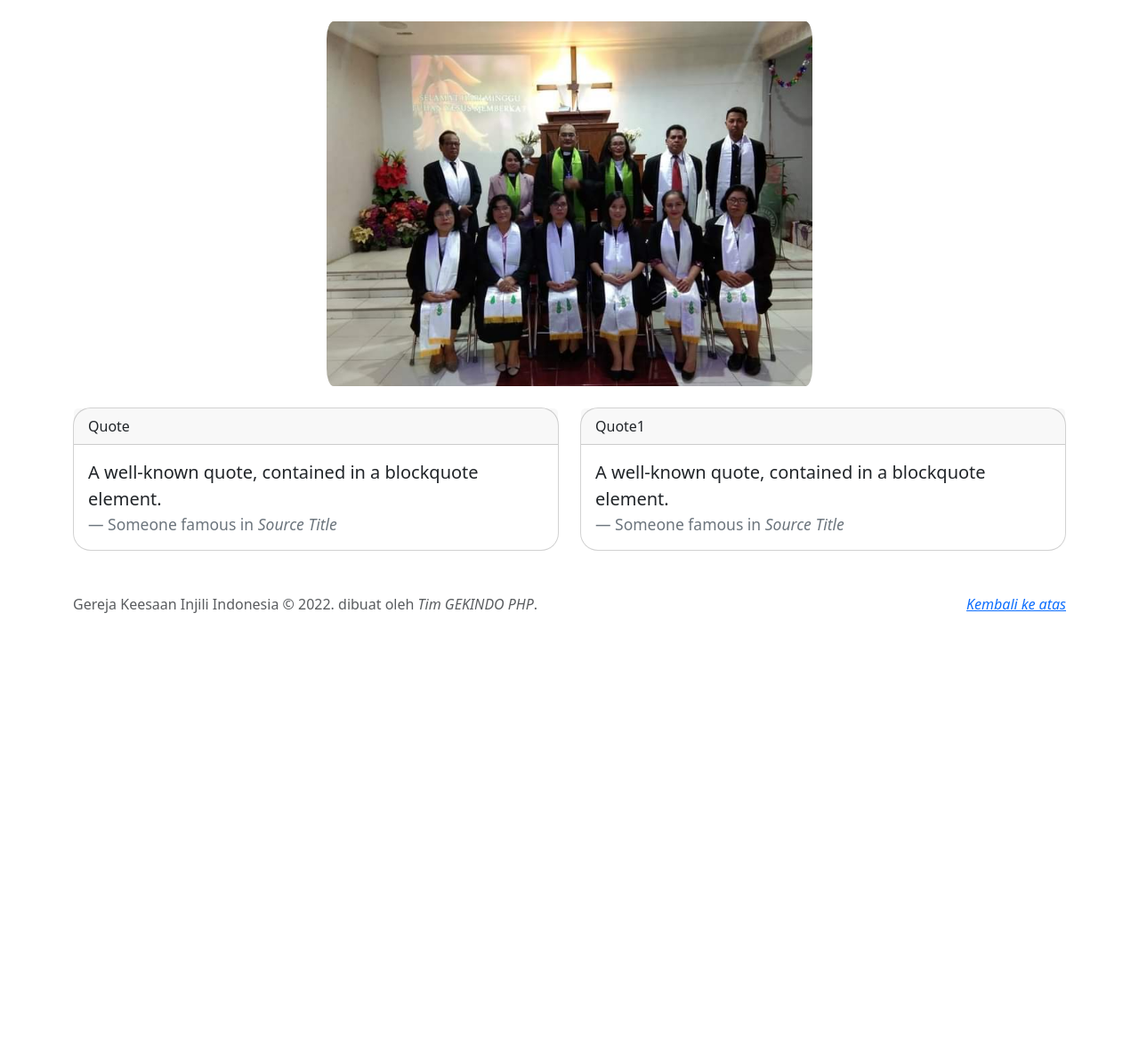
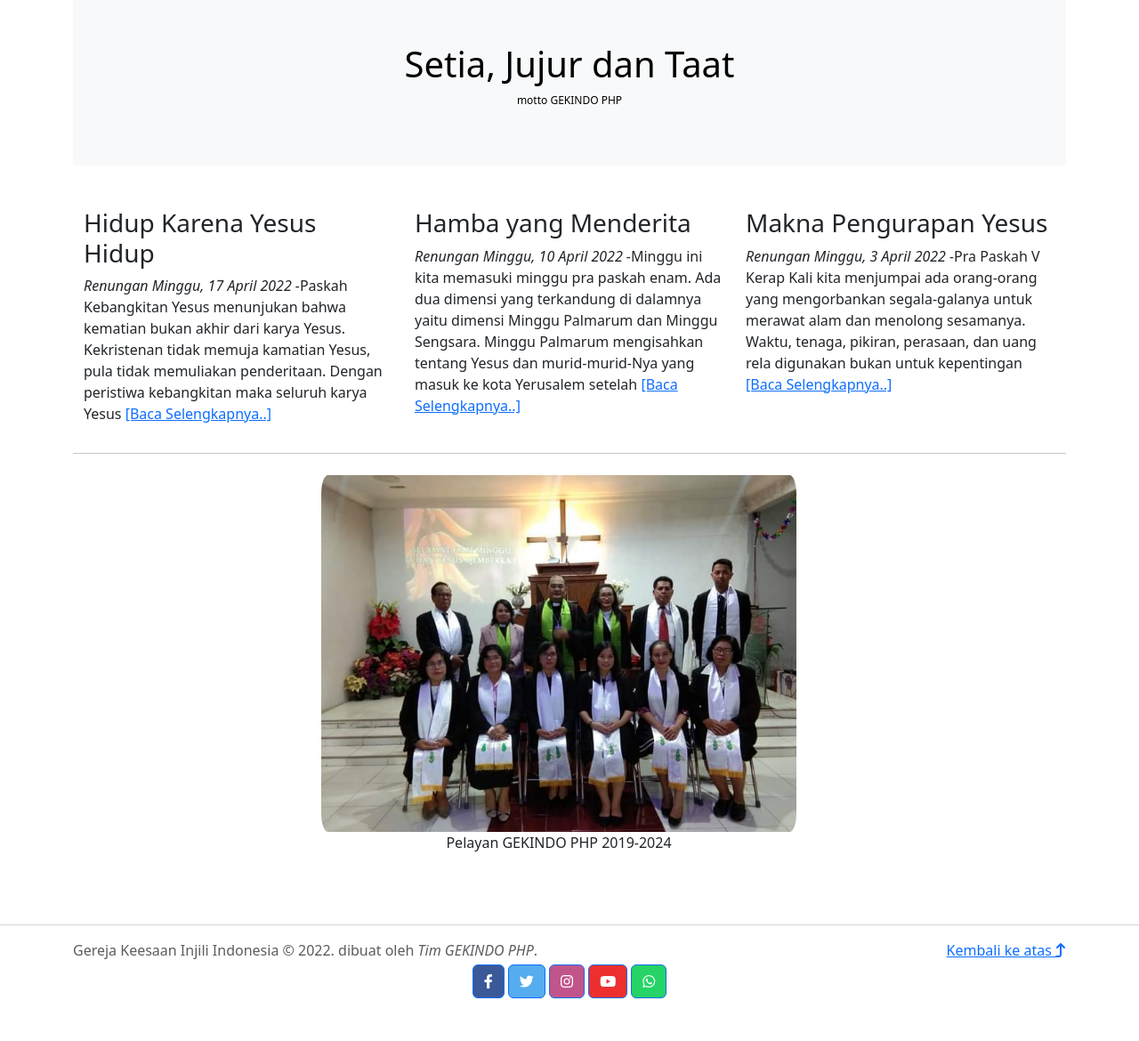
Before and after one commit to nyderetna/gekindo, a CodeIgniter 4 app: template app/Views/home.php in a window 1280 px wide. Shown: the part 136-1306 px from the top of the page at 89% size. Before the commit the page ends 825 px from the top, so only its background shows below. Run offline with PHP 8.4 and a stand-in for CodeIgniter, Linux system fonts and the light colour scheme; the template is opened without the code that fills it, so the values that code supplies are empty; some libraries are stand-ins or nearby versions.

Commit message:
upd home, rek, template

```diff
--- a/app/Views/home.php
+++ b/app/Views/home.php
@@ -2,36 +2,32 @@
 
 <?= $this->section('content'); ?>
 <div class="container">
-	<div class="row mt-4" style="justify-content: center;">
-		<img src="assets/img/majelis.jpeg" class="img-fluid w-50" style="border-radius: 20px;">
+
+	<div class="container-fluid p-5 bg-light text-black text-center">
+		<h1>Setia, Jujur dan Taat</h1>
+		<p style="font-size: 9pt;">motto GEKINDO PHP</p>
 	</div>
-	<div class="row mt-4 mb-8">
-		<div class="col-md-6">
-			<div class="card" style="border-radius: 20px;">
-				<div class="card-header">
-					Quote
-				</div>
-				<div class="card-body">
-					<blockquote class="blockquote mb-0">
-						<p>A well-known quote, contained in a blockquote element.</p>
-						<footer class="blockquote-footer">Someone famous in <cite title="Source Title">Source Title</cite></footer>
-					</blockquote>
-				</div>
+
+	<div class="container mt-5">
+		<div class="row">
+			<div class="col-sm-4">
+				<h3>Hidup Karena Yesus Hidup</h3>
+				<p><span style="font-style: italic;">Renungan Minggu, 17 April 2022 -</span>Paskah Kebangkitan Yesus menunjukan bahwa kematian bukan akhir dari karya Yesus. Kekristenan tidak memuja kamatian Yesus, pula tidak memuliakan penderitaan. Dengan peristiwa kebangkitan maka seluruh karya Yesus <span><a href="#">[Baca Selengkapnya..]</a> </span> </p>
 			</div>
-		</div>
-		<div class="col-md-6">
-			<div class="card" style="border-radius: 20px;">
-				<div class="card-header">
-					Quote1
-				</div>
-				<div class="card-body">
-					<blockquote class="blockquote mb-0">
-						<p>A well-known quote, contained in a blockquote element.</p>
-						<footer class="blockquote-footer">Someone famous in <cite title="Source Title">Source Title</cite></footer>
-					</blockquote>
-				</div>
+			<div class="col-sm-4">
+				<h3>Hamba yang Menderita</h3>
+				<p><span style="font-style: italic;">Renungan Minggu, 10 April 2022 -</span>Minggu ini kita memasuki minggu pra paskah enam. Ada dua dimensi yang terkandung di dalamnya yaitu dimensi Minggu Palmarum dan Minggu Sengsara. Minggu Palmarum mengisahkan tentang Yesus dan murid-murid-Nya yang masuk ke kota Yerusalem setelah <span><a href="#">[Baca Selengkapnya..]</a> </span> </p>
+			</div>
+			<div class="col-sm-4">
+				<h3>Makna Pengurapan Yesus</h3>
+				<p><span style="font-style: italic;">Renungan Minggu, 3 April 2022 -</span>Pra Paskah V Kerap Kali kita menjumpai ada orang-orang yang mengorbankan segala-galanya untuk merawat alam dan menolong sesamanya. Waktu, tenaga, pikiran, perasaan, dan uang rela digunakan bukan untuk kepentingan <span><a href="#">[Baca Selengkapnya..]</a> </span> </p>
 			</div>
 		</div>
 	</div>
+	<hr>
+	<div class="row mt-4" style="width:100%; justify-content: center; text-align: center;">
+		<img src="assets/img/majelis.jpeg" class="img-fluid w-50" style="border-radius: 20px;">
+		<p>Pelayan GEKINDO PHP 2019-2024</p>
+	</div>
 </div>
 <?= $this->endSection(); ?>
--- a/app/Views/layouts/template.php
+++ b/app/Views/layouts/template.php
@@ -19,6 +19,9 @@
 
     <!-- Custom styles for this template -->
     <!-- <link href="navbar-top-fixed.css" rel="stylesheet"> -->
+
+    <!-- Fontawesome -->
+    <link rel="stylesheet" href="https://cdnjs.cloudflare.com/ajax/libs/font-awesome/6.1.1/css/all.min.css" integrity="sha512-KfkfwYDsLkIlwQp6LFnl8zNdLGxu9YAA1QvwINks4PhcElQSvqcyVLLD9aMhXd13uQjoXtEKNosOWaZqXgel0g==" crossorigin="anonymous" referrerpolicy="no-referrer" />
 </head>
 
 <body>
@@ -62,11 +65,28 @@
     <?= $this->renderSection('content'); ?>
 
     <footer class="text-muted py-5">
+        <hr>
         <div class="container">
             <p class="float-end mb-1">
-                <a href="#"><u><i>Kembali ke atas</u></i></a>
+                <a href="#">Kembali ke atas <i class="fa fa-arrow-turn-up"></i></a>
             </p>
             <p class="mb-1">Gereja Keesaan Injili Indonesia &copy; 2022. dibuat oleh <i>Tim GEKINDO PHP</i>.</p>
+        </div>
+        <div class="container text-center">
+            <!-- Facebook -->
+            <a class="btn btn-primary" style="background-color: #3b5998;" target="_blank" href="https://www.facebook.com/groups/gekindo/" role="button"><i class="fab fa-facebook-f"></i></a>
+
+            <!-- Twitter -->
+            <a class="btn btn-primary" style="background-color: #55acee;" target="_blank" href="https://twitter.com/gekindo" role="button"><i class="fab fa-twitter"></i></a>
+
+            <!-- Instagram -->
+            <a class="btn btn-primary" style="background-color: #c1558b;" href="#!" role="button"><i class="fab fa-instagram"></i></a>
+
+            <!-- Youtube -->
+            <a class="btn btn-primary" style="background-color: #ed302f;" href="#!" role="button"><i class="fab fa-youtube"></i></a>
+
+            <!-- Whatsapp -->
+            <a class="btn btn-primary" style="background-color: #25d366;" href="#!" role="button"><i class="fab fa-whatsapp"></i></a>
         </div>
     </footer>
 
--- a/app/Views/rekening.php
+++ b/app/Views/rekening.php
@@ -9,6 +9,7 @@
 				<div class="card-body">
 					<h5 class="card-title">Alamat</h5>
 					<p class="card-text">Jl. Boulevard blok I2 no.9 dan 10, RT02/RW11 Kel. Pengasinan Kec. Rawalumbu - Kota Bekasi 17115</p>
+					<p class="card-text">Email : <a href="mailto:sekretariat.php@gekindo.or.id">sekretariat.php@gekindo.or.id</a></p>
 					<a href="https://goo.gl/maps/PTPSGE7Byg3qQ5E7A" target="_blank" class="">
 						<svg xmlns="http://www.w3.org/2000/svg" viewBox="0 0 92.3 132.3" width="20px" height="20px">
 							<path fill="#1a73e8" d="M60.2 2.2C55.8.8 51 0 46.1 0 32 0 19.3 6.4 10.8 16.5l21.8 18.3L60.2 2.2z" />
@@ -17,14 +18,14 @@
 							<path fill="#fbbc04" d="M46.2 63.8c-9.8 0-17.7-7.9-17.7-17.7 0-4.3 1.5-8.3 4.1-11.3l-28 33.3c4.8 10.6 12.8 19.2 21 29.9l34.1-40.5c-3.3 3.9-8.1 6.3-13.5 6.3" />
 							<path fill="#34a853" d="M59.1 109.2c15.4-24.1 33.3-35 33.3-63 0-7.7-1.9-14.9-5.2-21.3L25.6 98c2.6 3.4 5.3 7.3 7.9 11.3 9.4 14.5 6.8 23.1 12.8 23.1s3.4-8.7 12.8-23.2" />
 						</svg>
-						<span>Google Maps</span></a>
+						<span>Cari kami di Google Maps</span></a>
 				</div>
 			</div>
 		</div>
 		<div class="col-sm-6">
 			<div class="card text-center">
 				<div class="card-body">
-					<h5 class="card-title">Rekening gereja</h5>
+					<h5 class="card-title mb-2">Rekening Gereja</h5>
 					<a href="#">
 						<svg xmlns:dc="http://purl.org/dc/elements/1.1/" xmlns:cc="http://creativecommons.org/ns#" xmlns:rdf="http://www.w3.org/1999/02/22-rdf-syntax-ns#" xmlns:svg="http://www.w3.org/2000/svg" xmlns="http://www.w3.org/2000/svg" xmlns:sodipodi="http://sodipodi.sourceforge.net/DTD/sodipodi-0.dtd" xmlns:inkscape="http://www.inkscape.org/namespaces/inkscape" width="57.393593mm" height="13.404968mm" viewBox="0 0 203.36312 47.497919" id="svg5261" version="1.1" inkscape:version="0.91 r13725" sodipodi:docname="Bank BTN logo.svg">
 							<defs id="defs5263">
@@ -94,6 +95,7 @@
 						</svg>
 
 					</a>
+					<hr>
 					<p class="card-text" style="text-align: center; font-size: 20px; font-weight: bold;">0014101500200150</p>
 					<p class="card-text" style="text-align: center;">Elliot NB Labonda</p>
 				</div>
```
